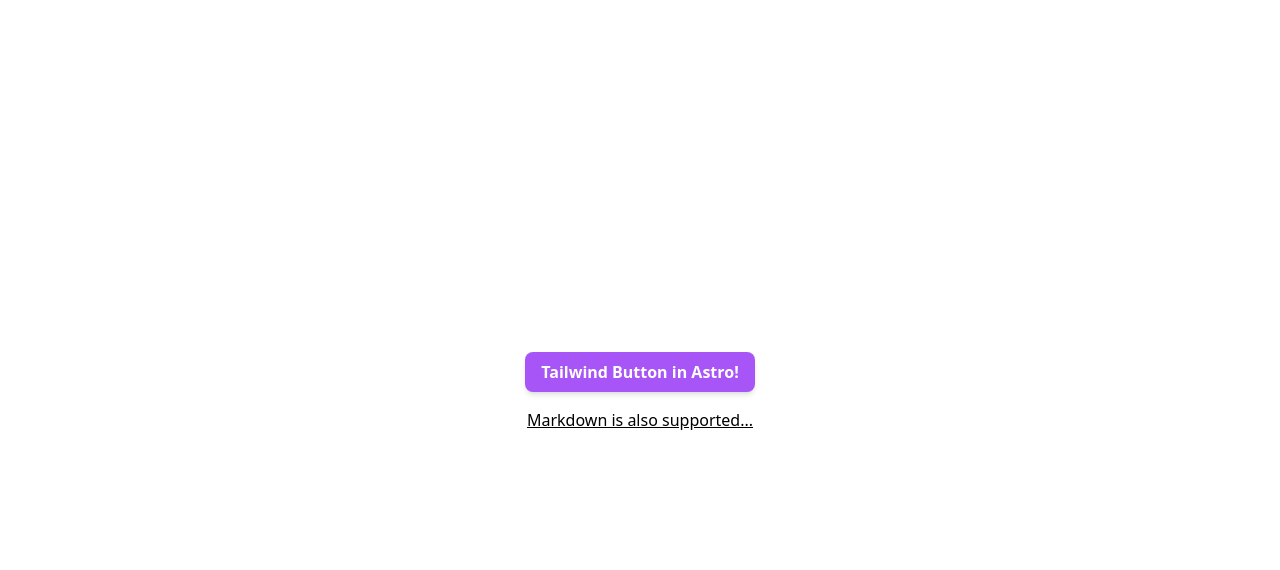
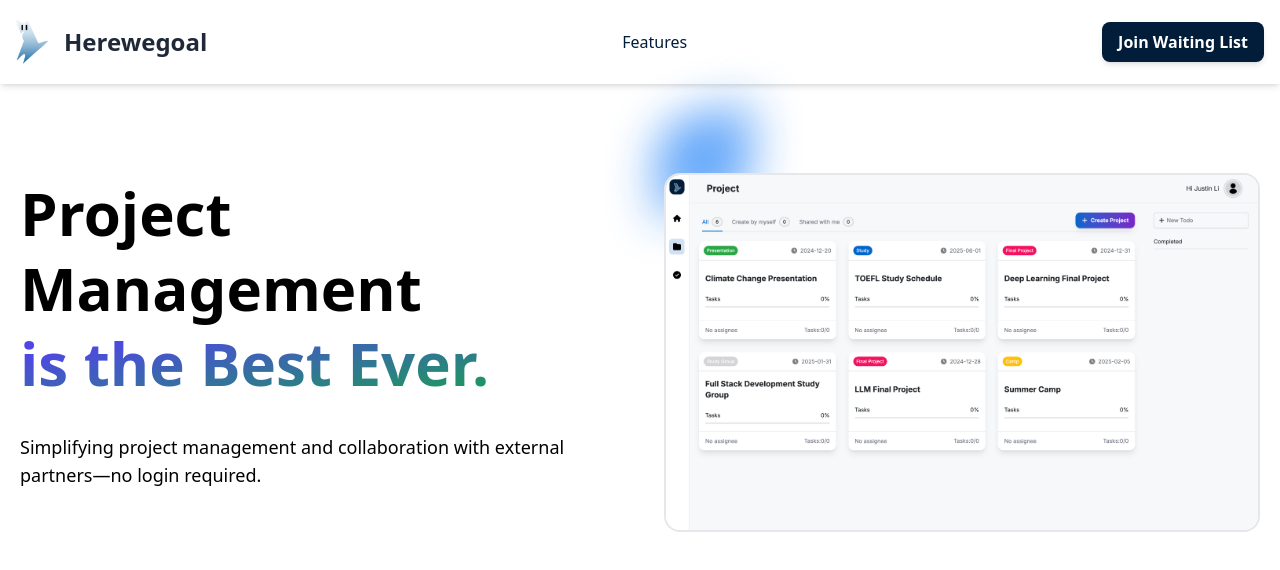
Before and after one commit to kobslbj/Herewegoal_Landing_Page, an Astro site: page / in a window 1280 px wide. Built offline with nearby package versions, Linux system fonts and the light colour scheme; Astro itself is replaced by a stand-in of ours.

Commit message:
feat: section-hero

```diff
--- a/src/components/Button.astro
+++ b/src/components/Button.astro
@@ -4,7 +4,7 @@
 ---
 
 <button
-	class="appearance-none py-2 px-4 bg-purple-500 text-white font-semibold rounded-lg shadow-md hover:bg-purple-700 focus:outline-none focus:ring-2 focus:ring-purple-400 focus:ring-opacity-75"
+	class="appearance-none py-2 px-4 bg-[#011D3A] text-white font-semibold rounded-lg shadow-md  focus:outline-none focus:ring-2  focus:ring-opacity-75"
 >
 	<slot />
 </button>
--- /dev/null
+++ b/src/components/Header.astro
@@ -0,0 +1,21 @@
+---
+import { Image } from 'astro:assets';
+import HerewegoalLogo from '../assets/logo/HerewegoalLogo.png';
+import Button from './Button.astro';
+const saasName = "Herewegoal";
+---
+
+<header class="shadow-md py-5 fixed top-0 left-0 w-full z-10">
+  <div class="container mx-auto flex justify-between items-center px-4">
+    <div class="flex items-center space-x-2">
+      <Image src={HerewegoalLogo} alt="Herewegoal Logo" class="w-8 h-auto mr-2"/>
+      <h1 class="text-2xl font-bold text-gray-800">{saasName}</h1>
+    </div>
+    <nav>
+      <ul class="flex justify-between items-center">
+        <li><a href="#features" class="text-[#011D3A]">Features</a></li>
+      </ul>
+    </nav>
+    <Button>Join Waiting List</Button>
+  </div>
+</header>
--- /dev/null
+++ b/src/components/Sections/Hero.astro
@@ -0,0 +1,34 @@
+---
+import Container from "../../shared/Container.astro";
+import { Image } from 'astro:assets';
+import HerewegoalHeroImage from "../../assets/images/HerewegoalHero.jpg";
+---
+
+<section class="relative pt-32 lg:pt-36">
+    <Container className="flex flex-col lg:flex-row gap-10 lg:gap-12 items-center">
+        <div class="absolute w-full lg:w-1/2 inset-y-0 lg:right-0 ">
+            <span class="absolute -left-6 md:left-4 top-24 lg:top-28 w-24 h-24 rotate-90 skew-x-12 rounded-3xl bg-blue-400 blur-xl opacity-60 lg:opacity-95 lg:block hidden"></span>
+            <span class="absolute right-4 bottom-12 w-24 h-24 rounded-3xl bg-primary blur-xl opacity-80"></span>
+        </div>
+        <span class="w-4/12 lg:w-2/12 aspect-square bg-gradient-to-tr from-primary to-green-400 absolute -top-5 lg:left-0 rounded-full skew-y-12 blur-2xl opacity-40 skew-x-12 rotate-90"></span>
+        <div class="relative flex flex-col items-center text-center lg:text-left lg:py-7 xl:py-8
+        lg:items-start lg:max-w-none max-w-3xl mx-auto lg:mx-0 lg:flex-1 lg:w-1/2">
+
+            <h1 class="text-3xl/tight sm:text-4xl/tight md:text-5xl/tight xl:text-6xl/tight
+             font-bold text-heading-1">
+             Project Management   <span class="text-transparent bg-clip-text bg-gradient-to-br from-indigo-600 from-20% via-primary via-30% to-green-600"><br>is the Best Ever.</span>
+            </h1>
+            <p class="text-lg mt-8">
+                Simplifying project management and collaboration with external partners—no login required.
+            </p>
+            <div class="mt-10  w-full flex max-w-md mx-auto lg:mx-0">
+                <div class="flex sm:flex-row flex-col gap-5 w-full">
+                </div>
+            </div>
+        </div>
+        <div class="flex flex-1 lg:w-1/2 lg:h-auto relative lg:max-w-none lg:mx-0 mx-auto max-w-3xl">
+            <Image src={HerewegoalHeroImage} alt="Hero image" class="rounded-2xl border-2 border-box-border"/>
+        </div>
+    </Container>
+
+</section>
--- /dev/null
+++ b/src/env.d.ts
@@ -0,0 +1 @@
+/// <reference path="../.astro/types.d.ts" />
--- a/src/layouts/main.astro
+++ b/src/layouts/main.astro
@@ -1,5 +1,6 @@
 ---
 const { content } = Astro.props;
+import Header from "../components/Header.astro";
 ---
 
 <html lang="en">
@@ -8,6 +9,7 @@ const { content } = Astro.props;
 		<meta name="viewport" content="width=device-width" />
 		<link rel="icon" type="image/svg+xml" href="/favicon.svg" />
 		<title>{content.title}</title>
+
 	</head>
 	<body>
 		<slot />
--- a/src/pages/index.astro
+++ b/src/pages/index.astro
@@ -1,7 +1,7 @@
 ---
 // Component Imports
-import Button from '../components/Button.astro';
-
+import Hero from '../components/Sections/Hero.astro';
+import Header from '../components/Header.astro';
 // Full Astro Component Syntax:
 // https://docs.astro.build/basics/astro-components/
 ---
@@ -12,13 +12,11 @@ import Button from '../components/Button.astro';
 		<meta name="viewport" content="width=device-width" />
 		<link rel="icon" type="image/svg+xml" href="/favicon.svg" />
 		<meta name="generator" content={Astro.generator} />
-		<title>Astro + TailwindCSS</title>
+		<title>Herewegoal</title>
+		<Header />
 	</head>
 
 	<body>
-		<div class="grid place-items-center h-screen content-center">
-			<Button>Tailwind Button in Astro!</Button>
-			<a href="/markdown-page" class="p-4 underline">Markdown is also supported...</a>
-		</div>
+		<Hero />
 	</body>
 </html>
--- /dev/null
+++ b/src/shared/Container.astro
@@ -0,0 +1,10 @@
+---
+export interface Props{
+    className?:string
+}
+
+const { className } = Astro.props
+---
+<div class={`mx-auto max-w-7xl w-full px-5 sm:px-8 md:px-14 lg:px-5 ${className}`}>
+    <slot/>
+</div>
```
Also changed, not shown: src/assets/images/HerewegoalHero.jpeg (added), src/assets/images/HerewegoalHero.jpg (added), src/assets/logo/HerewegoalLogo.png (added).
